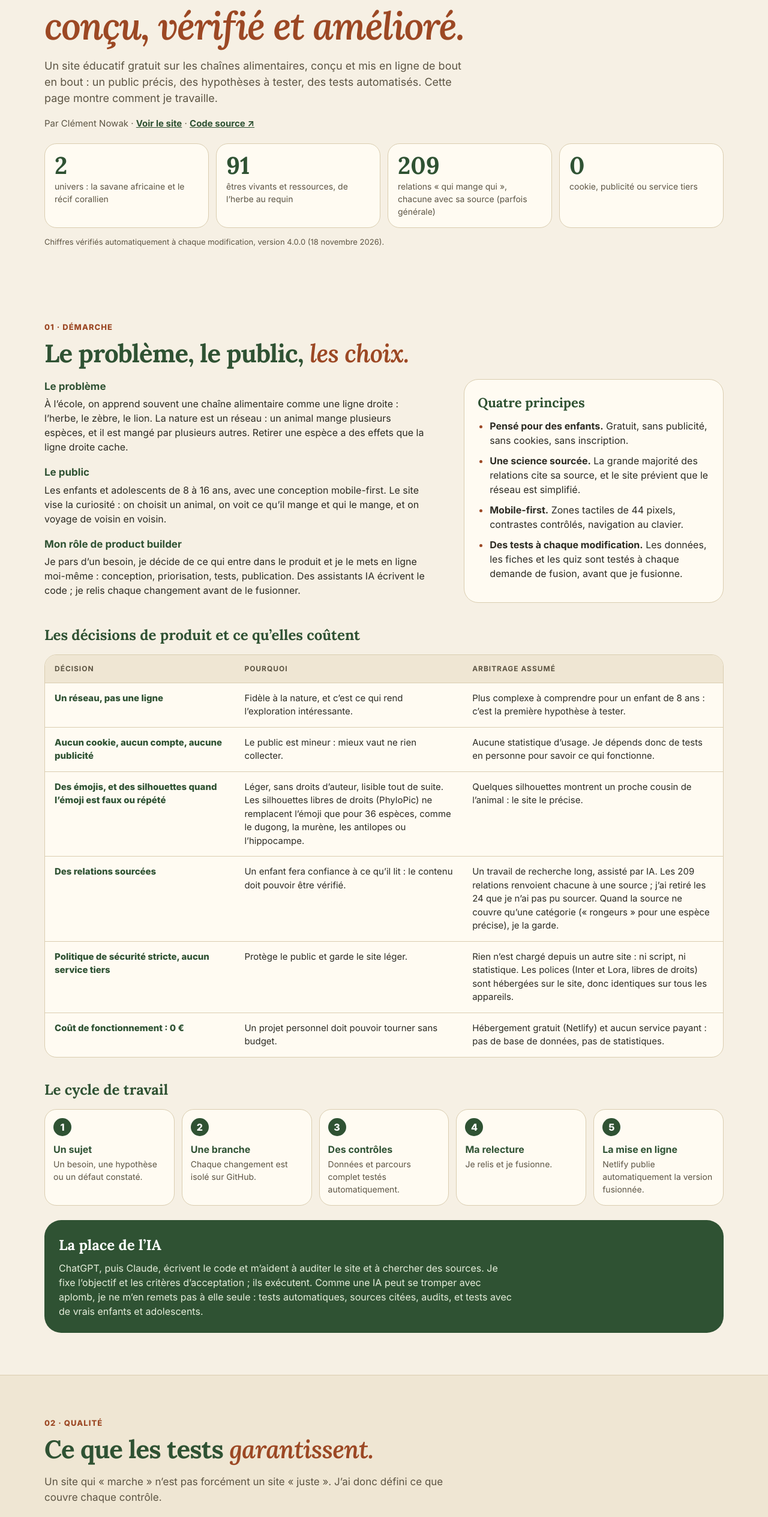
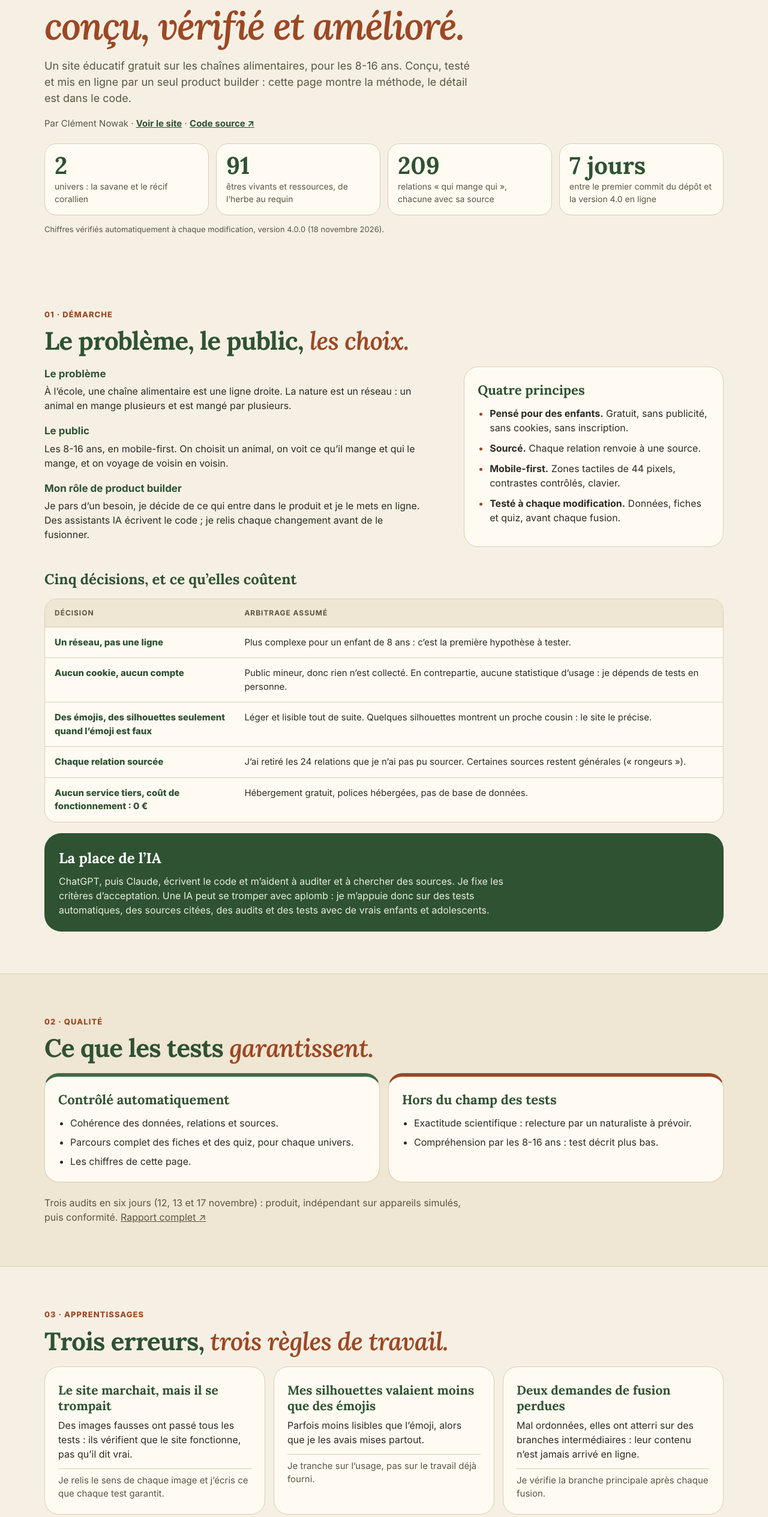
Before and after one commit to clementnowak/Reseau-vivant, a website: page coulisses.html in a window 1280 px wide. Shown: the part 227-2756 px from the top of the page at 60% size. Drawn offline with Linux system fonts and the light colour scheme.

Commit message:
Page coulisses plus concise et plus percutante
Co-Authored-By: Claude Sonnet 5.5 <noreply@anthropic.com>
Claude-Session: https://claude.ai/code/session_01FEqZiv8hTo6DpTSKSYapay

```diff
--- a/coulisses.css
+++ b/coulisses.css
@@ -99,3 +99,4 @@ html { scroll-padding-top: 84px; }
   .page-coulisses .top-nav { gap: 14px; }
   .page-coulisses .top-nav .back-link { order: -1; }
 }
+.cl-audits-line { margin: 22px 0 0; font-size: 16px; }
--- a/coulisses.html
+++ b/coulisses.html
@@ -40,13 +40,13 @@
     <section class="cl-hero shell" aria-labelledby="titre">
       <p class="eyebrow">Les coulisses</p>
       <h1 id="titre">Comment Réseau vivant est <em>conçu, vérifié et amélioré.</em></h1>
-      <p class="cl-lead">Un site éducatif gratuit sur les chaînes alimentaires, conçu et mis en ligne de bout en bout&nbsp;: un public précis, des hypothèses à tester, des tests automatisés. Cette page montre comment je travaille.</p>
+      <p class="cl-lead">Un site éducatif gratuit sur les chaînes alimentaires, pour les 8-16 ans. Conçu, testé et mis en ligne par un seul product builder&nbsp;: cette page montre la méthode, le détail est dans le code.</p>
       <p class="cl-by">Par Clément Nowak · <a href="index.html">Voir le site</a> · <a href="https://github.com/clementnowak/Reseau-vivant" target="_blank" rel="noopener noreferrer">Code source ↗</a></p>
       <ul class="stat-grid" aria-label="Le projet en chiffres">
-        <li><strong data-stat="univers">2</strong><span>univers&nbsp;: la savane africaine et le récif corallien</span></li>
+        <li><strong data-stat="univers">2</strong><span>univers&nbsp;: la savane et le récif corallien</span></li>
         <li><strong data-stat="especes">91</strong><span>êtres vivants et ressources, de l’herbe au requin</span></li>
-        <li><strong data-stat="liens">209</strong><span>relations «&nbsp;qui mange qui&nbsp;», chacune avec sa source (parfois générale)</span></li>
-        <li><strong>0</strong><span>cookie, publicité ou service tiers</span></li>
+        <li><strong data-stat="liens">209</strong><span>relations «&nbsp;qui mange qui&nbsp;», chacune avec sa source</span></li>
+        <li><strong>7 jours</strong><span>entre le premier commit du dépôt et la version 4.0 en ligne</span></li>
       </ul>
       <p class="cl-asof">Chiffres vérifiés automatiquement à chaque modification, version 4.0.0 (18 novembre 2026).</p>
     </section>
@@ -57,50 +57,40 @@
       <div class="cl-two">
         <div class="cl-prose">
           <h3>Le problème</h3>
-          <p>À l’école, on apprend souvent une chaîne alimentaire comme une ligne droite&nbsp;: l’herbe, le zèbre, le lion. La nature est un réseau&nbsp;: un animal mange plusieurs espèces, et il est mangé par plusieurs autres. Retirer une espèce a des effets que la ligne droite cache.</p>
+          <p>À l’école, une chaîne alimentaire est une ligne droite. La nature est un réseau&nbsp;: un animal en mange plusieurs et est mangé par plusieurs.</p>
           <h3>Le public</h3>
-          <p>Les enfants et adolescents de 8 à 16 ans, avec une conception mobile-first. Le site vise la curiosité&nbsp;: on choisit un animal, on voit ce qu’il mange et qui le mange, et on voyage de voisin en voisin.</p>
+          <p>Les 8-16 ans, en mobile-first. On choisit un animal, on voit ce qu’il mange et qui le mange, et on voyage de voisin en voisin.</p>
           <h3>Mon rôle de product builder</h3>
-          <p>Je pars d’un besoin, je décide de ce qui entre dans le produit et je le mets en ligne moi-même&nbsp;: conception, priorisation, tests, publication. Des assistants IA écrivent le code&nbsp;; je relis chaque changement avant de le fusionner.</p>
+          <p>Je pars d’un besoin, je décide de ce qui entre dans le produit et je le mets en ligne. Des assistants IA écrivent le code&nbsp;; je relis chaque changement avant de le fusionner.</p>
         </div>
         <aside class="cl-card" aria-labelledby="t-principes">
           <h3 id="t-principes">Quatre principes</h3>
           <ul class="cl-list">
             <li><strong>Pensé pour des enfants.</strong> Gratuit, sans publicité, sans cookies, sans inscription.</li>
-            <li><strong>Une science sourcée.</strong> La grande majorité des relations cite sa source, et le site prévient que le réseau est simplifié.</li>
-            <li><strong>Mobile-first.</strong> Zones tactiles de 44 pixels, contrastes contrôlés, navigation au clavier.</li>
-            <li><strong>Des tests à chaque modification.</strong> Les données, les fiches et les quiz sont testés à chaque demande de fusion, avant que je fusionne.</li>
+            <li><strong>Sourcé.</strong> Chaque relation renvoie à une source.</li>
+            <li><strong>Mobile-first.</strong> Zones tactiles de 44 pixels, contrastes contrôlés, clavier.</li>
+            <li><strong>Testé à chaque modification.</strong> Données, fiches et quiz, avant chaque fusion.</li>
           </ul>
         </aside>
       </div>
 
-      <h3 class="cl-subtitle">Les décisions de produit et ce qu’elles coûtent</h3>
+      <h3 class="cl-subtitle">Cinq décisions, et ce qu’elles coûtent</h3>
       <div class="table-scroll" role="region" aria-label="Tableau des décisions de produit" tabindex="0">
         <table class="cl-table">
-          <thead><tr><th scope="col">Décision</th><th scope="col">Pourquoi</th><th scope="col">Arbitrage assumé</th></tr></thead>
+          <thead><tr><th scope="col">Décision</th><th scope="col">Arbitrage assumé</th></tr></thead>
           <tbody>
-            <tr><th scope="row">Un réseau, pas une ligne</th><td>Fidèle à la nature, et c’est ce qui rend l’exploration intéressante.</td><td>Plus complexe à comprendre pour un enfant de 8 ans&nbsp;: c’est la première hypothèse à tester.</td></tr>
-            <tr><th scope="row">Aucun cookie, aucun compte, aucune publicité</th><td>Le public est mineur&nbsp;: mieux vaut ne rien collecter.</td><td>Aucune statistique d’usage. Je dépends donc de tests en personne pour savoir ce qui fonctionne.</td></tr>
-            <tr><th scope="row">Des émojis, et des silhouettes quand l’émoji est faux ou répété</th><td>Léger, sans droits d’auteur, lisible tout de suite. Les silhouettes libres de droits (PhyloPic) ne remplacent l’émoji que pour 36 espèces, comme le dugong, la murène, les antilopes ou l’hippocampe.</td><td>Quelques silhouettes montrent un proche cousin de l’animal&nbsp;: le site le précise.</td></tr>
-            <tr><th scope="row">Des relations sourcées</th><td>Un enfant fera confiance à ce qu’il lit&nbsp;: le contenu doit pouvoir être vérifié.</td><td>Un travail de recherche long, assisté par IA. Les 209 relations renvoient chacune à une source&nbsp;; j’ai retiré les 24 que je n’ai pas pu sourcer. Quand la source ne couvre qu’une catégorie («&nbsp;rongeurs&nbsp;» pour une espèce précise), je la garde.</td></tr>
-            <tr><th scope="row">Politique de sécurité stricte, aucun service tiers</th><td>Protège le public et garde le site léger.</td><td>Rien n’est chargé depuis un autre site&nbsp;: ni script, ni statistique. Les polices (Inter et Lora, libres de droits) sont hébergées sur le site, donc identiques sur tous les appareils.</td></tr>
-            <tr><th scope="row">Coût de fonctionnement&nbsp;: 0&nbsp;€</th><td>Un projet personnel doit pouvoir tourner sans budget.</td><td>Hébergement gratuit (Netlify) et aucun service payant&nbsp;: pas de base de données, pas de statistiques.</td></tr>
+            <tr><th scope="row">Un réseau, pas une ligne</th><td>Plus complexe pour un enfant de 8 ans&nbsp;: c’est la première hypothèse à tester.</td></tr>
+            <tr><th scope="row">Aucun cookie, aucun compte</th><td>Public mineur, donc rien n’est collecté. En contrepartie, aucune statistique d’usage&nbsp;: je dépends de tests en personne.</td></tr>
+            <tr><th scope="row">Des émojis, des silhouettes seulement quand l’émoji est faux</th><td>Léger et lisible tout de suite. Quelques silhouettes montrent un proche cousin&nbsp;: le site le précise.</td></tr>
+            <tr><th scope="row">Chaque relation sourcée</th><td>J’ai retiré les 24 relations que je n’ai pas pu sourcer. Certaines sources restent générales («&nbsp;rongeurs&nbsp;»).</td></tr>
+            <tr><th scope="row">Aucun service tiers, coût de fonctionnement&nbsp;: 0&nbsp;€</th><td>Hébergement gratuit, polices hébergées, pas de base de données.</td></tr>
           </tbody>
         </table>
       </div>
 
-      <h3 class="cl-subtitle">Le cycle de travail</h3>
-      <ol class="steps">
-        <li><strong>Un sujet</strong><span>Un besoin, une hypothèse ou un défaut constaté.</span></li>
-        <li><strong>Une branche</strong><span>Chaque changement est isolé sur GitHub.</span></li>
-        <li><strong>Des contrôles</strong><span>Données et parcours complet testés automatiquement.</span></li>
-        <li><strong>Ma relecture</strong><span>Je relis et je fusionne.</span></li>
-        <li><strong>La mise en ligne</strong><span>Netlify publie automatiquement la version fusionnée.</span></li>
-      </ol>
-
       <div class="cl-callout">
         <h3>La place de l’IA</h3>
-        <p>ChatGPT, puis Claude, écrivent le code et m’aident à auditer le site et à chercher des sources. Je fixe l’objectif et les critères d’acceptation&nbsp;; ils exécutent. Comme une IA peut se tromper avec aplomb, je ne m’en remets pas à elle seule&nbsp;: tests automatiques, sources citées, audits, et tests avec de vrais enfants et adolescents.</p>
+        <p>ChatGPT, puis Claude, écrivent le code et m’aident à auditer et à chercher des sources. Je fixe les critères d’acceptation. Une IA peut se tromper avec aplomb&nbsp;: je m’appuie donc sur des tests automatiques, des sources citées, des audits et des tests avec de vrais enfants et adolescents.</p>
       </div>
     </section>
 
@@ -108,32 +98,24 @@
       <div class="shell">
         <p class="eyebrow">02 · Qualité</p>
         <h2 id="t-qualite">Ce que les tests <em>garantissent.</em></h2>
-        <p class="cl-intro">Un site qui «&nbsp;marche&nbsp;» n’est pas forcément un site «&nbsp;juste&nbsp;». J’ai donc défini ce que couvre chaque contrôle.</p>
         <div class="check-grid">
           <div class="check-col check-yes">
             <h3>Contrôlé automatiquement</h3>
             <ul>
-              <li>Cohérence des données de chaque univers&nbsp;: identifiants, relations, sources, régions.</li>
-              <li>Parcours complet&nbsp;: toutes les fiches et 8 parties de chaque quiz, pour chaque univers.</li>
-              <li>Chiffres de cette page, comparés aux données à chaque modification.</li>
+              <li>Cohérence des données, relations et sources.</li>
+              <li>Parcours complet des fiches et des quiz, pour chaque univers.</li>
+              <li>Les chiffres de cette page.</li>
             </ul>
           </div>
           <div class="check-col check-no">
             <h3>Hors du champ des tests</h3>
             <ul>
-              <li>Exactitude scientifique des contenus&nbsp;: relecture par un naturaliste à prévoir.</li>
+              <li>Exactitude scientifique&nbsp;: relecture par un naturaliste à prévoir.</li>
               <li>Compréhension par les 8-16 ans&nbsp;: test décrit plus bas.</li>
-              <li>Usage avec un lecteur d’écran.</li>
             </ul>
           </div>
         </div>
-
-        <h3 class="cl-subtitle">Trois audits en six jours</h3>
-        <ul class="cl-list cl-audits">
-          <li><strong>12 novembre 2026, audit UX, UI et produit</strong>&nbsp;: revue du code et de l’aperçu, sans test sur téléphone réel.</li>
-          <li><strong>13 novembre 2026, audit indépendant</strong> (appareils simulés&nbsp;: iPhone SE, iPhone 13 et ordinateur)&nbsp;: quiz aux réponses mélangées, vocabulaire adapté aux enfants, six aires de répartition et deux anecdotes corrigées, focus clavier, contrastes.</li>
-          <li><strong>17 novembre 2026, audit de conformité</strong>&nbsp;: un dugong affiché en vache, la carte centrale qui suivait la page, le bouton Retour, un contraste de titre. <a href="https://github.com/clementnowak/Reseau-vivant/blob/main/docs/audit-conformite-2026-11-17.md" target="_blank" rel="noopener noreferrer">Rapport complet ↗</a></li>
-        </ul>
+        <p class="cl-intro cl-audits-line">Trois audits en six jours (12, 13 et 17 novembre)&nbsp;: produit, indépendant sur appareils simulés, puis conformité. <a href="https://github.com/clementnowak/Reseau-vivant/blob/main/docs/audit-conformite-2026-11-17.md" target="_blank" rel="noopener noreferrer">Rapport complet ↗</a></p>
       </div>
     </section>
 
@@ -143,18 +125,18 @@
       <div class="learn-grid">
         <article class="learn">
           <h3>Le site marchait, mais il se trompait</h3>
-          <p>Un dugong s’affichait en vache, l’hippocampe en cheval. Aucun test n’a bronché&nbsp;: ils vérifient que le site fonctionne, pas que ce qu’il dit est vrai.</p>
-          <p class="learn-take">Depuis, je relis le sens de chaque image, et j’écris ce que chaque test garantit. Il reste des émojis approximatifs (le termite, le gnou, le buffle…)&nbsp;: je les corrige au fil des versions.</p>
+          <p>Des images fausses ont passé tous les tests&nbsp;: ils vérifient que le site fonctionne, pas qu’il dit vrai.</p>
+          <p class="learn-take">Je relis le sens de chaque image et j’écris ce que chaque test garantit.</p>
         </article>
         <article class="learn">
           <h3>Mes silhouettes valaient moins que des émojis</h3>
-          <p>Mes premières silhouettes, dessinées à la main, ressemblaient peu aux animaux&nbsp;: je les ai retirées. Les silhouettes libres de droits qui les ont remplacées, je les avais mises partout. À l’usage, l’émoji, plus coloré, était meilleur quand il représente bien l’animal.</p>
-          <p class="learn-take">Les silhouettes ne servent plus que là où l’émoji est faux ou répété (36 espèces). Je tranche sur l’usage, pas sur le travail déjà fourni.</p>
+          <p>Parfois moins lisibles que l’émoji, alors que je les avais mises partout.</p>
+          <p class="learn-take">Je tranche sur l’usage, pas sur le travail déjà fourni.</p>
         </article>
         <article class="learn">
-          <h3>Trois demandes de fusion, deux perdues</h3>
-          <p>Trois demandes de fusion (pull requests) dépendaient les unes des autres. Mal ordonnées, deux ont atterri sur des branches intermédiaires&nbsp;: leur contenu n’est jamais arrivé sur le site. Je l’ai vu en comparant avec la branche principale.</p>
-          <p class="learn-take">Désormais, des changements indépendants ou une fusion du bas vers le haut, et je vérifie la branche principale après chaque fusion.</p>
+          <h3>Deux demandes de fusion perdues</h3>
+          <p>Mal ordonnées, elles ont atterri sur des branches intermédiaires&nbsp;: leur contenu n’est jamais arrivé en ligne.</p>
+          <p class="learn-take">Je vérifie la branche principale après chaque fusion.</p>
         </article>
       </div>
     </section>
@@ -163,51 +145,30 @@
       <div class="shell">
         <p class="eyebrow">04 · Test avec des enfants et adolescents</p>
         <h2 id="t-test">Un protocole de test <em>prêt à lancer.</em></h2>
-        <p class="status-line"><span class="status-badge">À venir</span> Séances avec 3 enfants ou adolescents (8-10 ans, 11-13 ans, 14-16 ans). Les résultats seront publiés ici, y compris s’ils sont mauvais.</p>
-        <p class="cl-intro">La compréhension par les 8-16 ans est mon hypothèse centrale. J’ai fixé à l’avance le critère qui la confirmera ou l’infirmera.</p>
+        <p class="status-line"><span class="status-badge">À venir</span> Séances avec 3 enfants ou adolescents (8-10, 11-13 et 14-16 ans). Les résultats seront publiés ici, y compris s’ils sont mauvais.</p>
         <div class="table-scroll" role="region" aria-label="Tableau des hypothèses à tester" tabindex="0">
           <table class="cl-table">
             <thead><tr><th scope="col">Hypothèse</th><th scope="col">Critère de réussite</th></tr></thead>
             <tbody>
-              <tr><th scope="row">H1 · L’enfant comprend «&nbsp;qui mange qui&nbsp;» sans explication</th><td>Après 1 minute d’exploration libre, il explique avec ses mots au moins une relation correcte.</td></tr>
-              <tr><th scope="row">H2 · Le vocabulaire est accessible dès 8 ans</th><td>Moins de 3 mots signalés comme incompris pendant la séance.</td></tr>
-              <tr><th scope="row">H3 · Le quiz donne envie de continuer</th><td>L’enfant termine une partie et en lance une autre sans y être invité.</td></tr>
+              <tr><th scope="row">H1 · Il comprend «&nbsp;qui mange qui&nbsp;» sans explication</th><td>Après 1 minute d’exploration libre, il explique au moins une relation correcte.</td></tr>
+              <tr><th scope="row">H2 · Le vocabulaire est accessible dès 8 ans</th><td>Moins de 3 mots signalés comme incompris.</td></tr>
+              <tr><th scope="row">H3 · Le quiz donne envie de continuer</th><td>Il lance une deuxième partie sans y être invité.</td></tr>
               <tr><th scope="row">H4 · La navigation se découvre seule</th><td>Il trouve un animal demandé et change d’univers sans aide.</td></tr>
-              <tr><th scope="row">H5 · Les images sont reconnues</th><td>Chaque animal montré est nommé correctement&nbsp;; les erreurs sont notées animal par animal.</td></tr>
+              <tr><th scope="row">H5 · Les images sont reconnues</th><td>Chaque animal montré est nommé correctement.</td></tr>
             </tbody>
           </table>
         </div>
-        <ul class="cl-list">
-          <li><strong>Cadre.</strong> Accord d’un parent, présence d’un adulte, aucun enregistrement ni photo, participants anonymes, et l’enfant peut arrêter à tout moment.</li>
-          <li><strong>Lecture des résultats.</strong> Trois participants ne donnent aucune proportion, ils révèlent des problèmes. Un problème vu chez un seul est un signal, chez deux sur trois c’est une priorité.</li>
-          <li><strong>Décision attachée.</strong> Le lancement de l’univers «&nbsp;les airs&nbsp;» dépendra de H1 à H4, pas de l’apparence.</li>
-        </ul>
+        <p class="cl-intro cl-audits-line">Le lancement de l’univers «&nbsp;les airs&nbsp;» dépendra de H1 à H4, pas de l’apparence. Cadre&nbsp;: accord d’un parent, adulte présent, ni enregistrement ni photo, participants anonymes.</p>
       </div>
     </section>
 
-    <section id="historique" class="cl-section shell" aria-labelledby="t-histo">
-      <p class="eyebrow">05 · Historique</p>
-      <h2 id="t-histo">Novembre 2026&nbsp;: <em>un projet qui avance par versions.</em></h2>
-      <ol class="timeline">
-        <li><strong>1.x</strong><span>Premières versions&nbsp;: l’univers de la savane.</span></li>
-        <li><strong>2.0</strong><span>Refonte mobile-first&nbsp;: 50 animaux, 149 relations, trois quiz, en-têtes de sécurité.</span></li>
-        <li><strong>2.1</strong><span>Corrections issues de l’audit indépendant du 13 novembre.</span></li>
-        <li><strong>3.0</strong><span>Deuxième univers, le récif corallien, et architecture prévue pour d’autres univers.</span></li>
-        <li><strong>3.0.1 à 3.2.1</strong><span>Audit de conformité, silhouettes libres de droits, 28 relations sourcées, tests automatiques sur GitHub.</span></li>
-        <li><strong>4.0</strong><span>Refonte visuelle (une identité par univers), cette page, 36 silhouettes et 24 relations non sourçables retirées (209 relations, toutes sourcées).</span></li>
-        <li class="is-next"><strong>À venir</strong><span>Test avec des enfants et adolescents, puis l’univers «&nbsp;les airs&nbsp;».</span></li>
-      </ol>
-    </section>
-
-
     <section id="credits" class="cl-section shell" aria-labelledby="t-credits">
-      <p class="eyebrow">06 · Pour aller plus loin</p>
+      <p class="eyebrow">05 · Pour aller plus loin</p>
       <h2 id="t-credits">Code, sources <em>et crédits.</em></h2>
       <ul class="cl-list">
         <li><a href="https://github.com/clementnowak/Reseau-vivant" target="_blank" rel="noopener noreferrer">Code source sur GitHub ↗</a>&nbsp;: historique complet, demandes de fusion et tests.</li>
         <li><a href="https://github.com/clementnowak/Reseau-vivant/blob/main/CHANGELOG.md" target="_blank" rel="noopener noreferrer">Journal des versions ↗</a></li>
-        <li><a href="https://github.com/clementnowak/Reseau-vivant/blob/main/docs/credits-silhouettes.md" target="_blank" rel="noopener noreferrer">Crédits des silhouettes ↗</a>&nbsp;: illustrations de <a href="https://www.phylopic.org" target="_blank" rel="noopener noreferrer">PhyloPic</a>, uniquement sous licence CC0 ou domaine public.</li>
-        <li>Fonds de carte&nbsp;: Natural Earth, domaine public.</li>
+        <li><a href="https://github.com/clementnowak/Reseau-vivant/blob/main/docs/credits-silhouettes.md" target="_blank" rel="noopener noreferrer">Crédits des silhouettes ↗</a> (<a href="https://www.phylopic.org" target="_blank" rel="noopener noreferrer">PhyloPic</a>, CC0 ou domaine public). Fonds de carte&nbsp;: Natural Earth.</li>
       </ul>
       <p class="cl-back"><a class="cta" href="index.html">← Retourner explorer le réseau</a></p>
     </section>
```
Also changed, not shown: CHANGELOG.md.
